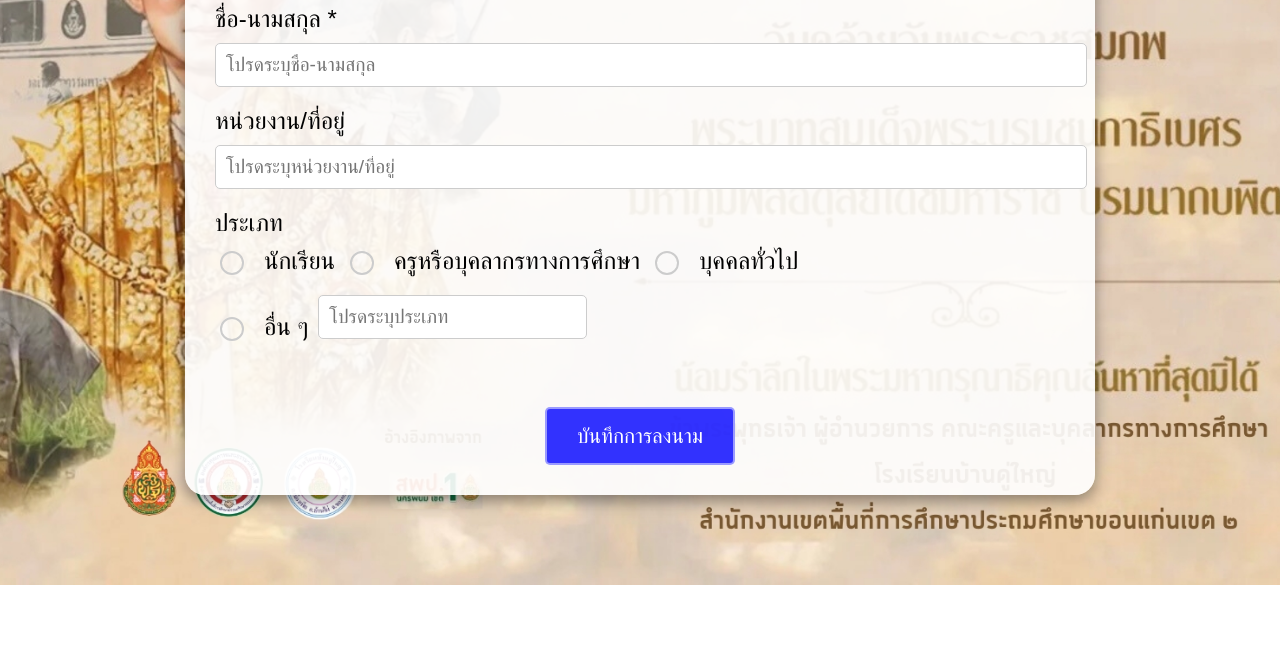
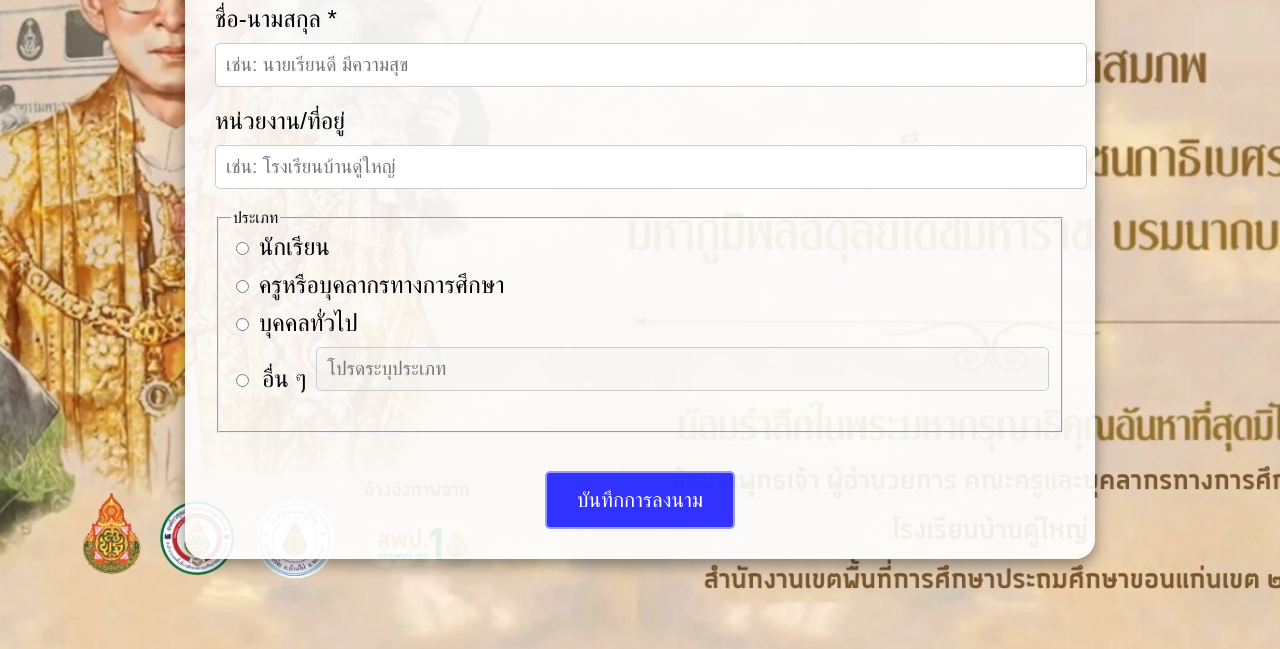
Before and after one commit to benzphacharaphon/-67, a plain HTML site: page form.html in a window 1280 px wide. Shown: the part 247-896 px from the top of the page. Before the commit the page ends 832 px from the top, so only its background shows below. Drawn offline with Linux system fonts and the light colour scheme.

```diff
--- a/form.html
+++ b/form.html
@@ -15,25 +15,25 @@
             </div>
 
             <label for="name">ชื่อ-นามสกุล <span class="required">*</span></label>
-            <input type="text" id="name" name="name" placeholder="โปรดระบุชื่อ-นามสกุล" required><br>
+            <input type="text" id="name" name="name" placeholder="เช่น: นายเรียนดี มีความสุข" required><br>
 
             <label for="organization">หน่วยงาน/ที่อยู่</label>
-            <input type="text" id="organization" name="organization" placeholder="โปรดระบุหน่วยงาน/ที่อยู่"><br>
+            <input type="text" id="organization" name="organization" placeholder="เช่น: โรงเรียนบ้านดู่ใหญ่"><br>
 
-            <label>ประเภท</label>
-            <div id="type">
+            <fieldset>
+                <legend>ประเภท</legend>
                 <label><input type="radio" name="type" value="นักเรียน" required> นักเรียน</label>
-                <label><input type="radio" name="type" value="ครูหรือบุคลากรทางการศึกษา"> ครูหรือบุคลากรทางการศึกษา</label>
-                <label><input type="radio" name="type" value="บุคคลทั่วไป"> บุคคลทั่วไป</label>
+                <label><input type="radio" name="type" value="ครูหรือบุคลากรทางการศึกษา" required> ครูหรือบุคลากรทางการศึกษา</label>
+                <label><input type="radio" name="type" value="บุคคลทั่วไป" required> บุคคลทั่วไป</label>
                 <label class="other-option">
-                    <input type="radio" name="type" value="อื่น ๆ"> อื่น ๆ
-                    <input type="text" id="otherType" name="otherType" placeholder="โปรดระบุประเภท">
+                    <input type="radio" name="type" value="อื่น ๆ" id="otherRadio" required> อื่น ๆ
+                    <input type="text" id="otherType" name="otherType" placeholder="โปรดระบุประเภท" disabled>
                 </label>
-            </div><br>
+            </fieldset><br>
 
             <button type="submit" class="form-button">บันทึกการลงนาม</button>
         </form>
     </main>
-    <script src="script.js"></script>
+    <script src="./script.js"></script>
 </body>
 </html>
```
